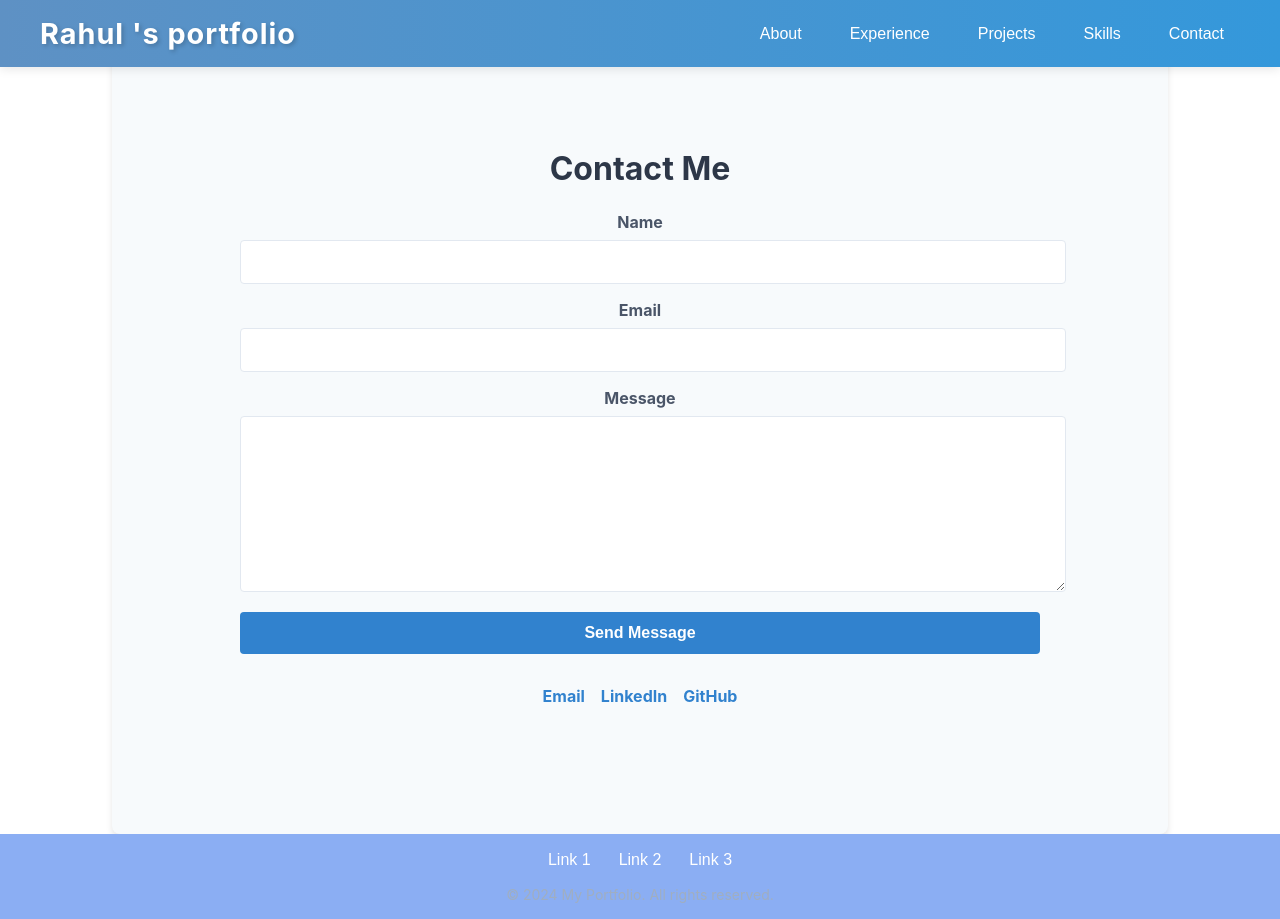
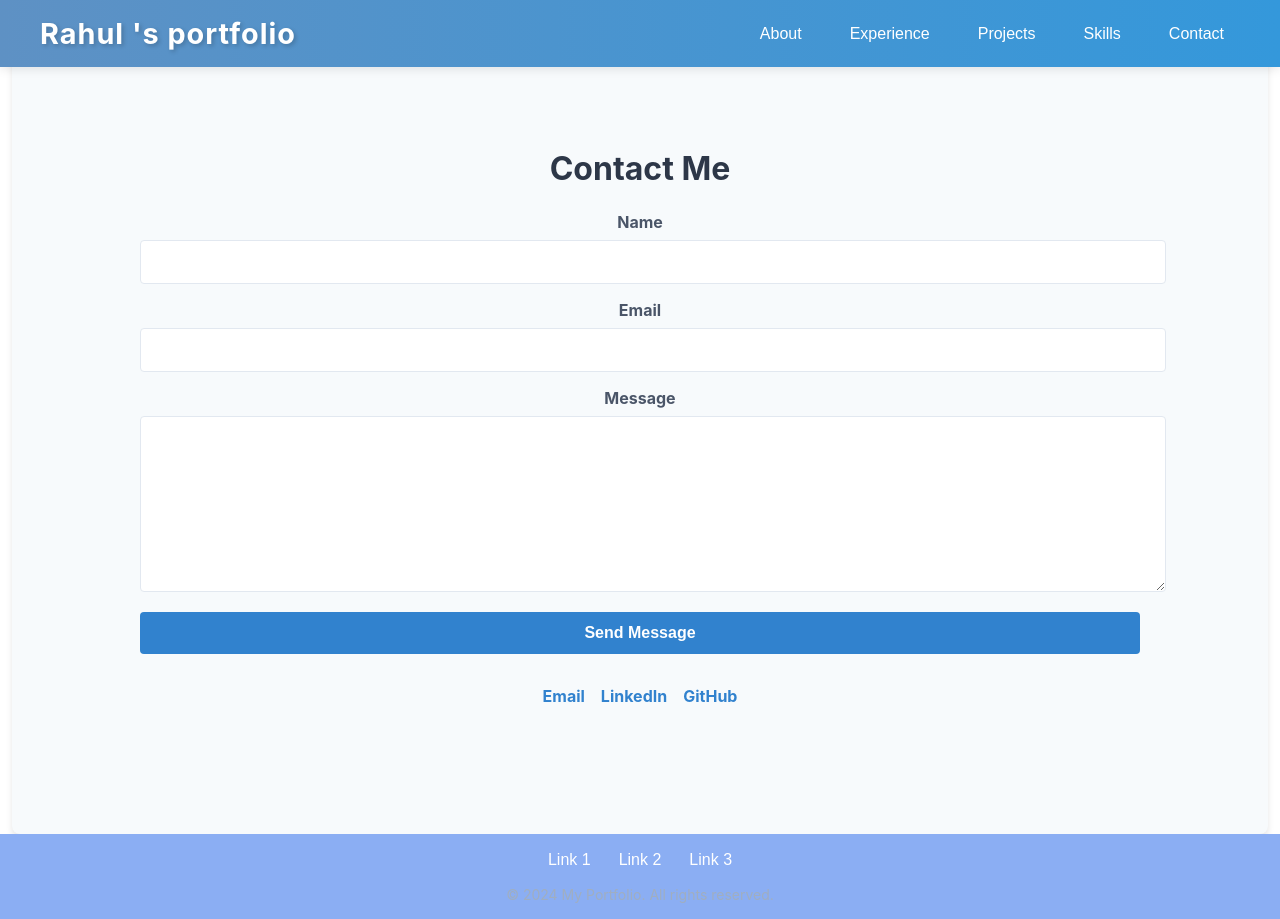
Before and after one commit to rahulitme/myportfolio, a React (Create React App) app: page / in a window 1280 px wide. Both pictures are taken after a click on the button "Contact". Built offline with nearby package versions, Linux system fonts and the light colour scheme.

Commit message:
first init

```diff
--- a/src/allpages/Contact.css
+++ b/src/allpages/Contact.css
@@ -1,5 +1,5 @@
 .contact-container {
-  max-width: 800px;
+  max-width: 1000px;
   margin: 0 auto;
   padding: 8rem;
   background-color: #f7fafc; /* bg-gray-50 */
```
